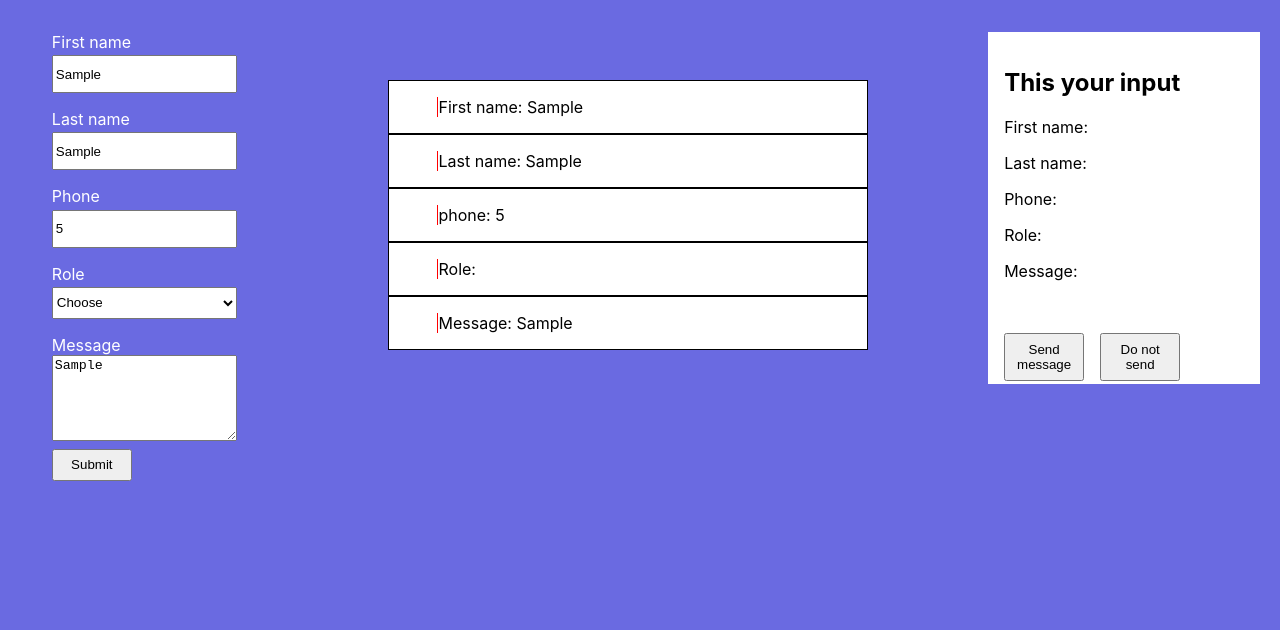
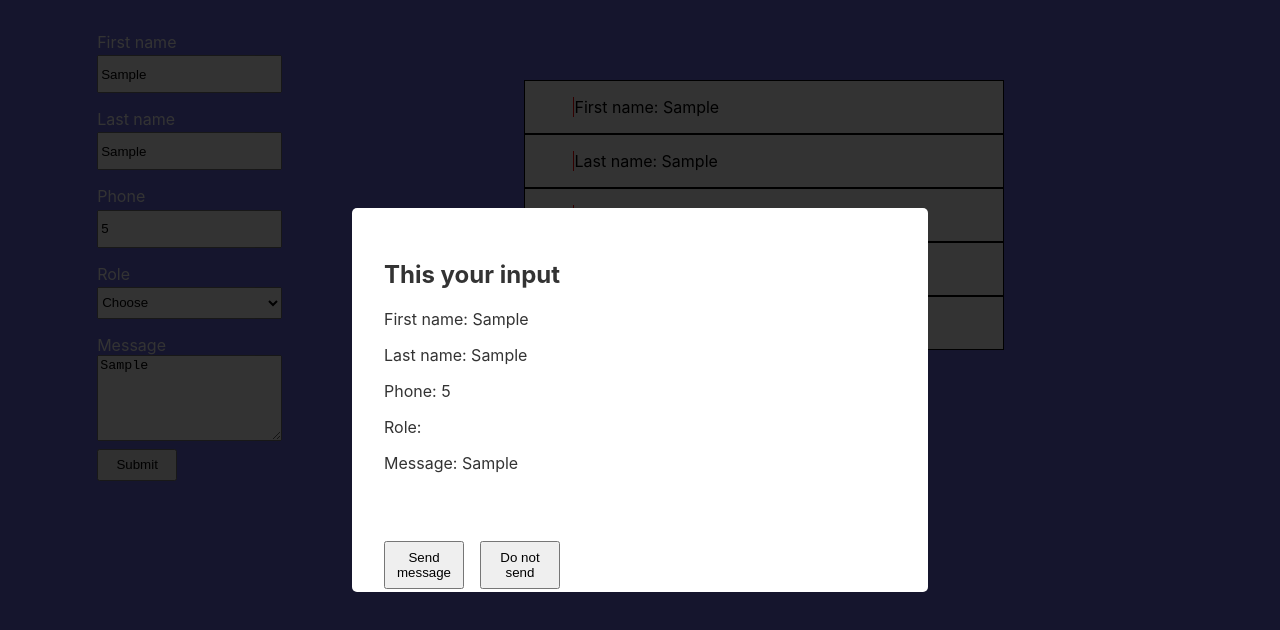
Before and after one commit to SantoshChapagai/form, a React (Create React App) app: page / in a window 1280 px wide. Both pictures are taken after typing "Sample", "Sample", "5", "Sample" into the empty fields and a click on the button "Submit". Shown: the top 630 px of the page. Built offline with nearby package versions, Linux system fonts and the light colour scheme.

Commit message:
displaying the form inputs in the modal

```diff
--- a/src/App.js
+++ b/src/App.js
@@ -42,7 +42,14 @@ class App extends Component {
           />
         </div>
         <div>
-          {this.state.showModal && <Modal click={this.modalHandler} />}
+          {this.state.showModal && <Modal
+            click={this.modalHandler}
+            firstname={this.state.firstname}
+            lastname={this.state.lastname}
+            phone={this.state.phone}
+            role={this.state.role}
+            message={this.state.message}
+          />}
 
         </div>
 
--- a/src/components/Modal.jsx
+++ b/src/components/Modal.jsx
@@ -3,6 +3,7 @@ import React from 'react';
 const Modal = (props) => {
   console.log(props);
   return (
+    <div className='overlay'>
       <div className='modal_container'>
         <h2>This your input</h2>
         <div>
@@ -25,6 +26,7 @@ const Modal = (props) => {
           <button onClick={props.click}>Do not send</button>
         </div>
       </div>
+    </div>
   );
 }
 export default Modal;
--- a/src/components/style.css
+++ b/src/components/style.css
@@ -48,12 +48,26 @@ button {
   border-left: 1px solid red;
 }
 
+.overlay {
+  position: fixed;
+  top: 0;
+  left: 0;
+  height: 100%;
+  width: 100%;
+  display: flex;
+  justify-content: center;
+  align-items: center;
+  background-color: rgba(0, 0, 0, 0.8);
+  z-index: 100;
+}
+
 .modal_container {
   background-color: white;
-  height: 20rem;
-  width: 15rem;
-  padding: 1rem;
-  margin-top: 2rem;
+  color: #333;
+  min-height: 40%;
+  width: 40%;
+  border-radius: 5px;
+  padding: 2rem;
   position: relative;
 }
 
```
Lines whose indentation alone changed are shown as unchanged.
